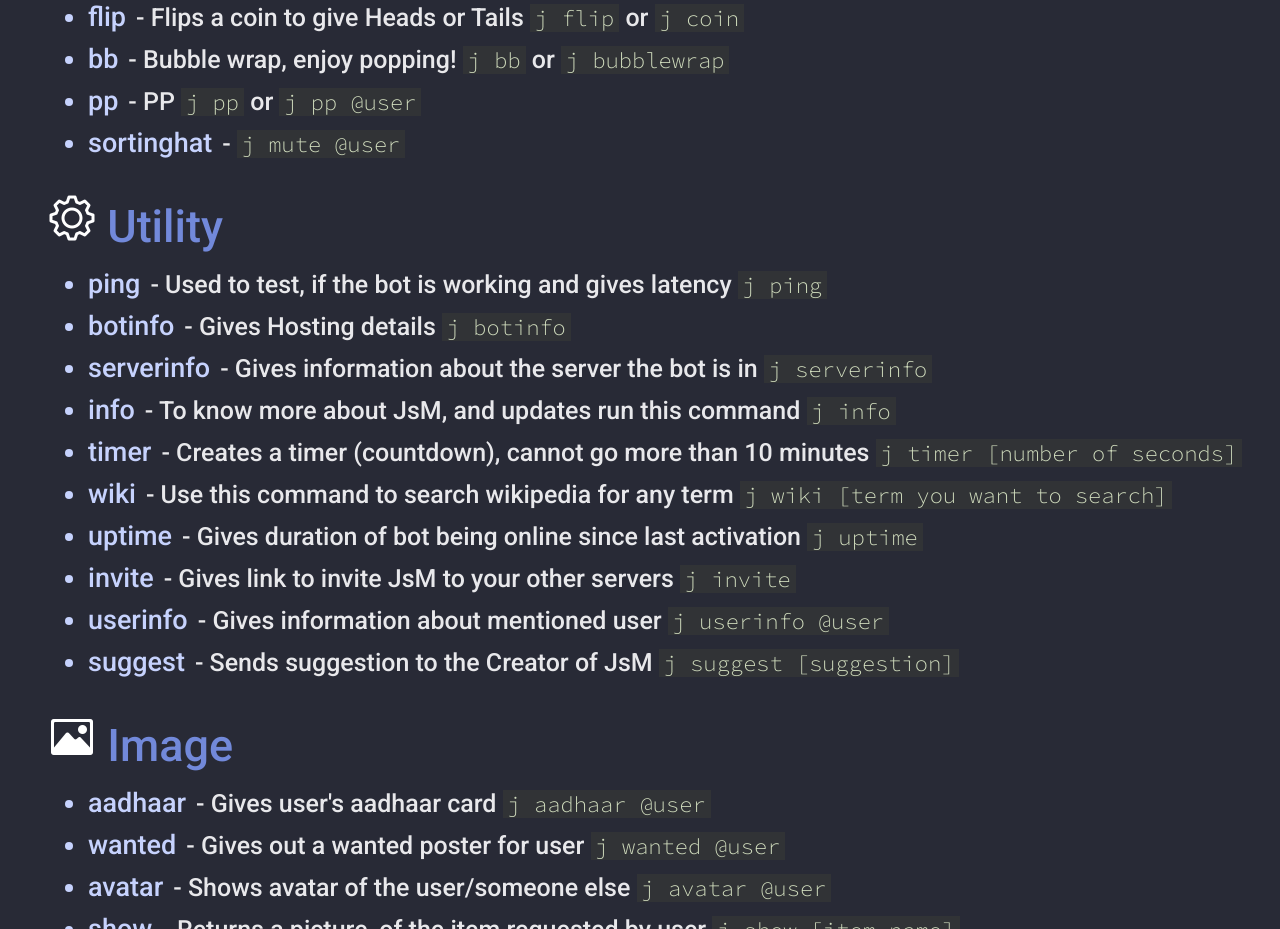
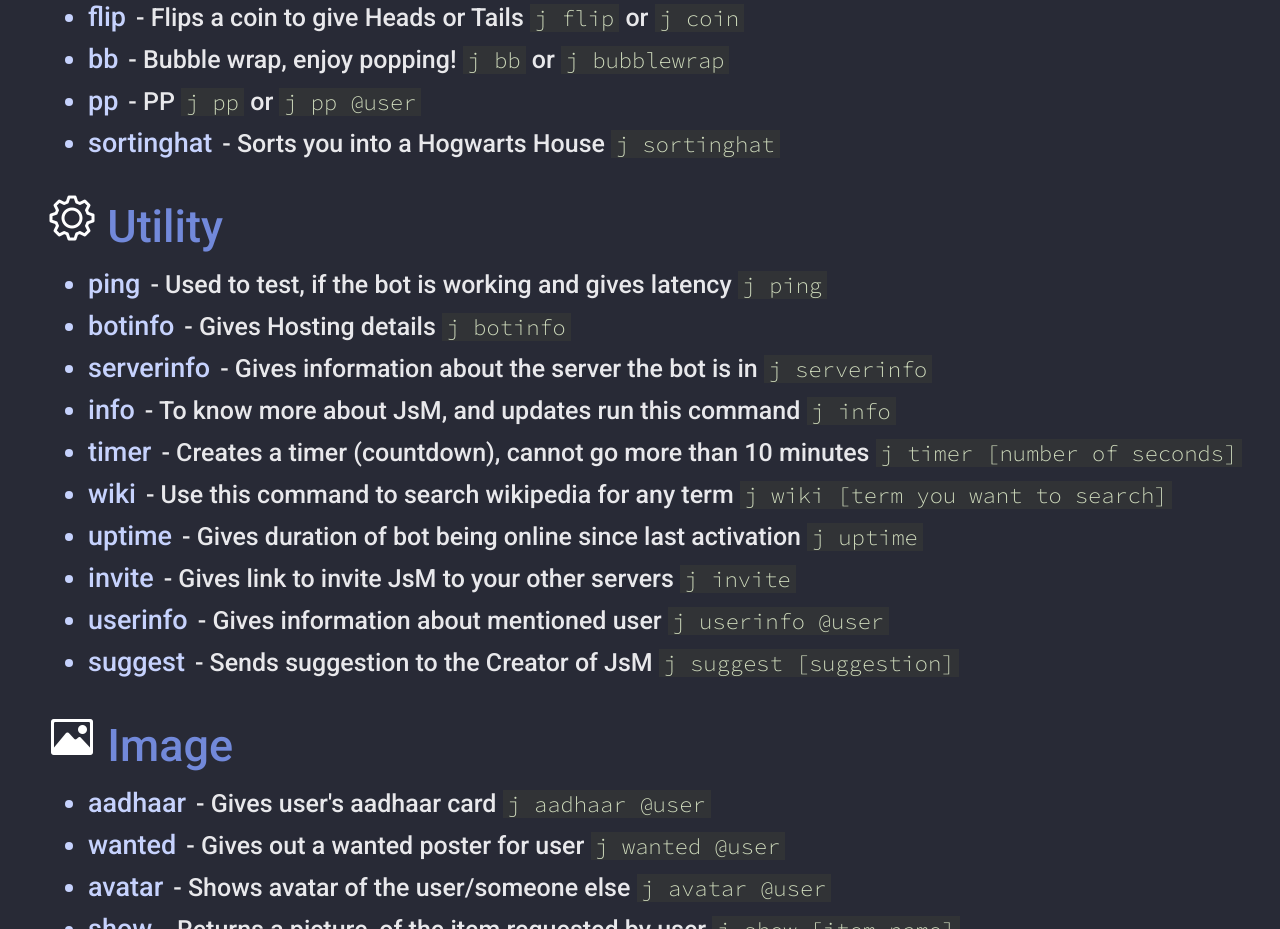
Before and after one commit to JsM-Bot/site, a plain HTML site: page index.html in a window 1280 px wide. Shown: the part 3732-4661 px from the top of the page. Drawn offline with Linux system fonts and the light colour scheme; a web font is replaced by a local one.

Commit message:
fixed a line

```diff
--- a/index.html
+++ b/index.html
@@ -114,7 +114,7 @@
                     <li class="tt">flip<span class="subsub">- Flips a coin to give Heads or Tails <span class="cmd">j flip</span> or <span class="cmd">j coin</span></li>
                     <li class="tt">bb<span class="subsub">- Bubble wrap, enjoy popping! <span class="cmd">j bb</span> or <span class="cmd">j bubblewrap</span></span></li>
                     <li class="tt">pp<span class="subsub">- PP <span class="cmd">j pp</span> or <span class="cmd">j pp @user</span></span></li>
-                    <li class="tt">sortinghat<span class="subsub">-  <span class="cmd">j mute @user</span></span></li>
+                    <li class="tt">sortinghat<span class="subsub">- Sorts you into a Hogwarts House <span class="cmd">j sortinghat</span></span></li>
                 </ul>
             </li>
             <li class="item"><img src="assets/3.png"> Utility
```
